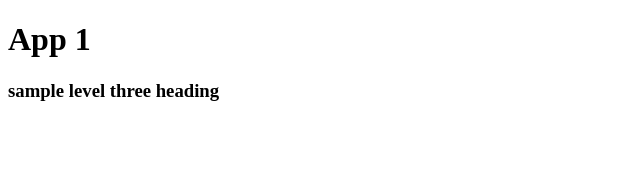
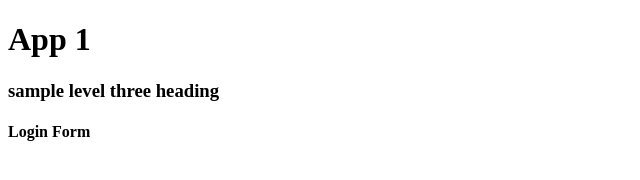
Before and after one commit to smolalexa/app1, a plain HTML site: page index.html in a window 1280 px wide. Shown: the whole page, without its empty margins (0-640 px from the left). Drawn offline with Linux system fonts and the light colour scheme.

Commit message:
Login form

```diff
--- /dev/null
+++ b/dir2/app2.js
@@ -0,0 +1 @@
+console.log('app2.js')
--- a/index.html
+++ b/index.html
@@ -9,5 +9,8 @@
 <body>
     <h1>App 1</h1>
     <h3>sample level three heading</h3>
+    <div id="login-form-container">
+        <h4>Login Form</h4>
+    </div>
 </body>
 </html>
```
Also changed, not shown: log.txt (added), login.html (added).
